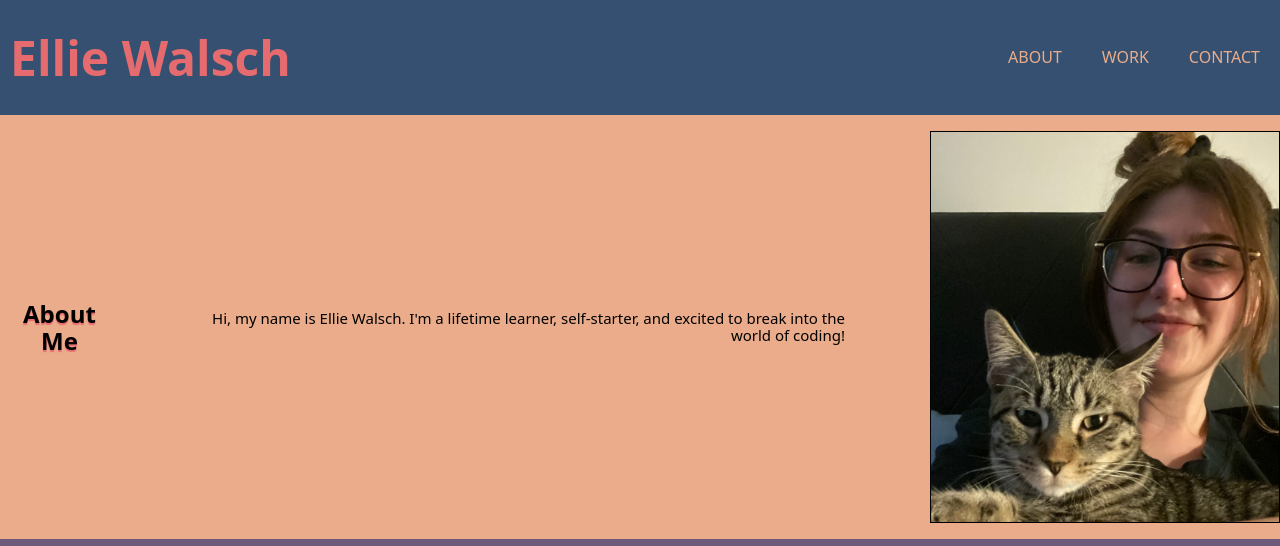
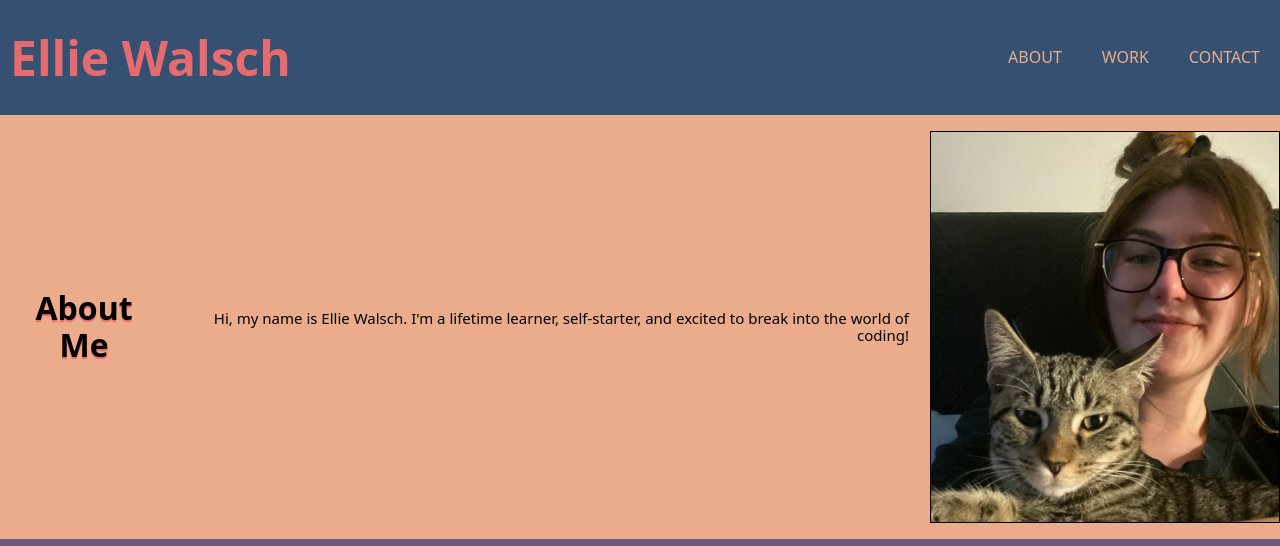
Before and after one commit to EllieWalsch/portfolio, a plain HTML site: page index.html in a window 1280 px wide. Shown: the top 546 px of the page. Drawn offline with nearby package versions, Linux system fonts and the light colour scheme.

Commit message:
Fix spacing in about me on desktop

```diff
--- a/assets/css/style.css
+++ b/assets/css/style.css
@@ -164,10 +164,17 @@ h3 {
     }
 
     div {
-        gap: 5em;
+        gap: 1em;
+        justify-content: space-between;
+        margin: 0;
+    }
+
+    div h2 {
+        font-size: 2em;
     }
 
     div img {
         max-width: 350px;
         max-height: 392px;
+        justify-content: space-between;
     }
```
